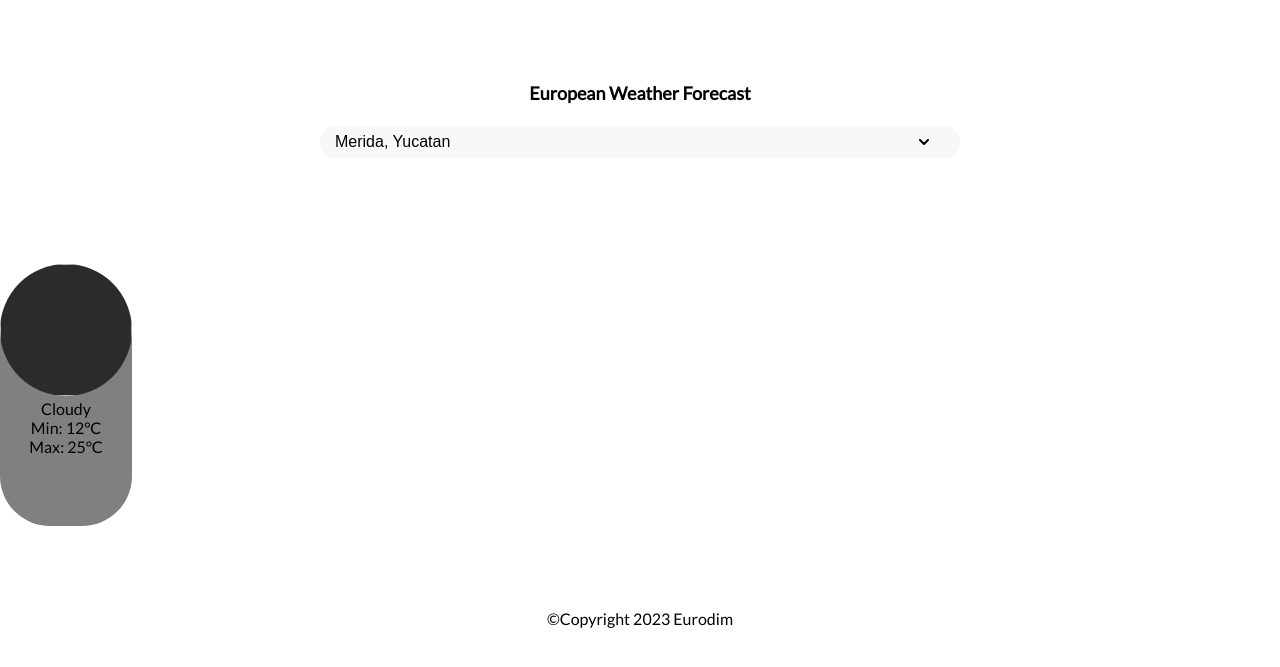
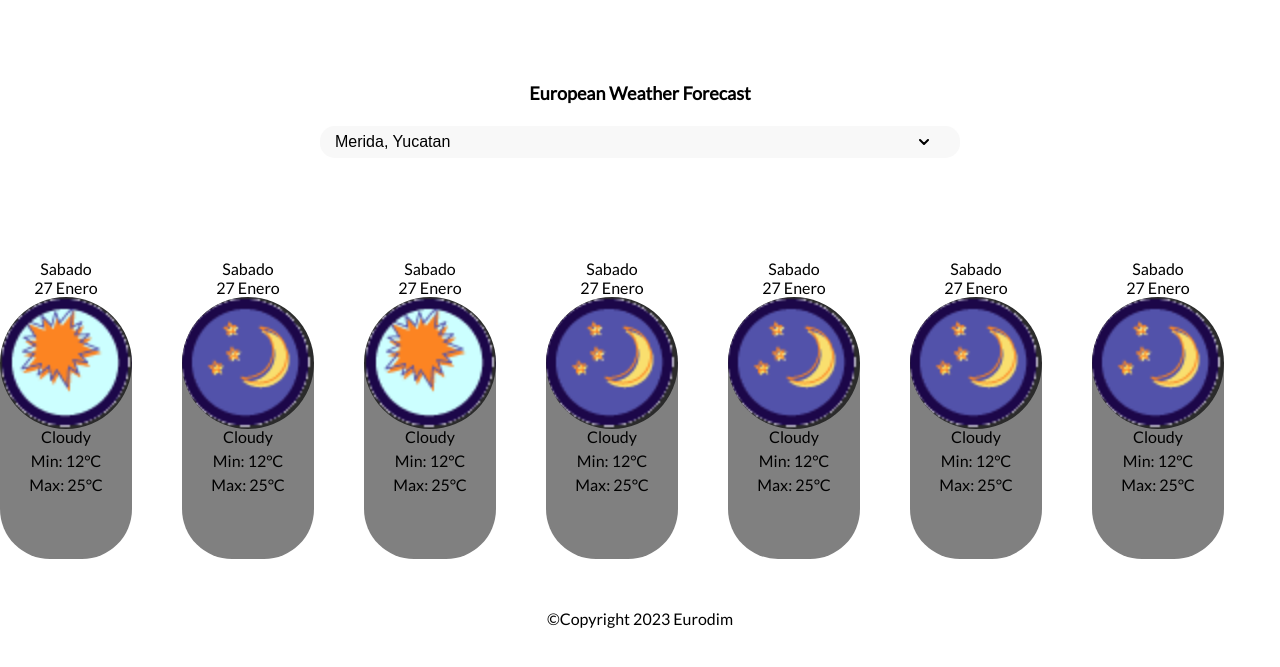
Before and after one commit to Diegogila/WeatherApp-project, a plain HTML site: page index.html in a window 1280 px wide. Shown: the part 111-778 px from the top of the page. Drawn offline with Linux system fonts and the light colour scheme.

Commit message:
Se termina estructura de cards y se agrega imagen de dia noche

```diff
--- a/css/master.css
+++ b/css/master.css
@@ -27,6 +27,13 @@ html{
 }
 
 p{
+    font-size: 1.4rem;
+}
+
+@media (min-width: 992px) {
+    p{
+        font-size: 1.6rem;
+    }
 }
 
 
@@ -74,57 +81,77 @@ header h1{
 }
 
 .carousel-container{
+    position: relative;
     display: flex;
     align-items: center;
-    height: 50%;
+    height: auto;
+    width: 100%;
+    gap: 50px;
 }
 
 .card{
     display: flex;
     flex-direction: column;
-
     height: 100%;
     justify-content: center;
+}
+
+.card__title{
+
 }
 
 .card__content{
     display: flex;
     flex-direction: column;
-    justify-content: center;
+    justify-content: end;
     position:relative;
     width: 96px;
-    height: 146px;
-    border-radius: 0 0 50px 50px;
-    background-color: gray;
+    height: 210px;
 }
-.card__content > img{
+.card__image-container{
     position:absolute;
-    top: -48px;
+    top: 0;
     left: 0;
     width: 96px;
     height: 96px;
     border-radius:100%;
     background-color: #2b2b2b;
+    overflow: hidden;
 }
-@media (min-width: 992px) {
-    .card__content{
-        width: 132px;
-        height: 196px;
-    }
-
-    .card__content > img{
-        top:-66px;
-        width: 132px;
-        height: 132px;
-    }
+.card__image{
+    position: relative;
+    height: 100%;
 }
 
-
+.card__image--night{
+    left: -100%;
+}
 
 .card__data{
     display: flex;
     flex-direction: column;
     justify-content: center;
+    background-color: gray;
+    height: 156px;
+    border-radius: 0 0 50px 50px;
+    font-size: 1.4rem;
+    gap: 5px;
+}
 
 
+
+@media (min-width: 992px) {
+    .card__content{
+        width: 132px;
+        height: 262px;
+    }
+
+    .card__image-container{
+        width: 132px;
+        height: 132px;
+    }
+
+    .card__data{
+        height: 196px;
+    }
 }
--- a/index.html
+++ b/index.html
@@ -31,7 +31,105 @@
                     <p>27 Enero</p>
                 </div>
                 <div class="card__content">
-                    <img src="" alt="">
+                    <div class="card__image-container">
+                        <img class="card__image card__image--day" src="./assets/images/clear.png" alt="">
+                    </div>
+                    <div class="card__data">
+                        <p>Cloudy</p>
+                        <p>Min: 12°C</p>
+                        <p>Max: 25°C</p>
+                    </div>
+                </div>
+            </div>
+            <div class="card">
+                <div class="card__title">
+                    <p>Sabado</p>
+                    <p>27 Enero</p>
+                </div>
+                <div class="card__content">
+                    <div class="card__image-container">
+                        <img class="card__image card__image--night" src="./assets/images/clear.png" alt="">
+                    </div>
+                    <div class="card__data">
+                        <p>Cloudy</p>
+                        <p>Min: 12°C</p>
+                        <p>Max: 25°C</p>
+                    </div>
+                </div>
+            </div>
+            <div class="card">
+                <div class="card__title">
+                    <p>Sabado</p>
+                    <p>27 Enero</p>
+                </div>
+                <div class="card__content">
+                    <div class="card__image-container">
+                        <img class="card__image card__image--day" src="./assets/images/clear.png" alt="">
+                    </div>
+                    <div class="card__data">
+                        <p>Cloudy</p>
+                        <p>Min: 12°C</p>
+                        <p>Max: 25°C</p>
+                    </div>
+                </div>
+            </div>
+            <div class="card">
+                <div class="card__title">
+                    <p>Sabado</p>
+                    <p>27 Enero</p>
+                </div>
+                <div class="card__content">
+                    <div class="card__image-container">
+                        <img class="card__image card__image--night" src="./assets/images/clear.png" alt="">
+                    </div>
+                    <div class="card__data">
+                        <p>Cloudy</p>
+                        <p>Min: 12°C</p>
+                        <p>Max: 25°C</p>
+                    </div>
+                </div>
+            </div>
+            <div class="card">
+                <div class="card__title">
+                    <p>Sabado</p>
+                    <p>27 Enero</p>
+                </div>
+                <div class="card__content">
+                    <div class="card__image-container">
+                        <img class="card__image card__image--night" src="./assets/images/clear.png" alt="">
+                    </div>
+                    <div class="card__data">
+                        <p>Cloudy</p>
+                        <p>Min: 12°C</p>
+                        <p>Max: 25°C</p>
+                    </div>
+                </div>
+            </div>
+            <div class="card">
+                <div class="card__title">
+                    <p>Sabado</p>
+                    <p>27 Enero</p>
+                </div>
+                <div class="card__content">
+                    <div class="card__image-container">
+                        <img class="card__image card__image--night" src="./assets/images/clear.png" alt="">
+                    </div>
+                    <div class="card__data">
+                        <p>Cloudy</p>
+                        <p>Min: 12°C</p>
+                        <p>Max: 25°C</p>
+                    </div>
+                </div>
+            </div>
+            <div class="card">
+                <div class="card__title">
+                    <p>Sabado</p>
+                    <p>27 Enero</p>
+                </div>
+                <div class="card__content">
+                    <div class="card__image-container">
+                        <img class="card__image card__image--night" src="./assets/images/clear.png" alt="">
+                    </div>
                     <div class="card__data">
                         <p>Cloudy</p>
                         <p>Min: 12°C</p>
```
Also changed, not shown: assets/images/clear.png (renamed from images/clear.png), assets/images/cloudy.png (renamed from images/cloudy.png), assets/images/fog.png (renamed from images/fog.png), assets/images/humid.png (renamed from images/humid.png), assets/images/ishower.png (renamed from images/ishower.png), assets/images/lightrain.png (renamed from images/lightrain.png), assets/images/lightsnow.png (renamed from images/lightsnow.png), assets/images/mcloudy.png (renamed from images/mcloudy.png), assets/images/oshower.png (renamed from images/oshower.png), assets/images/pcloudy.png (renamed from images/pcloudy.png), assets/images/rain.png (renamed from images/rain.png), assets/images/rainsnow.png (renamed from images/rainsnow.png), assets/images/snow.png (renamed from images/snow.png), assets/images/tsrain.png (renamed from images/tsrain.png), 3 more files.
